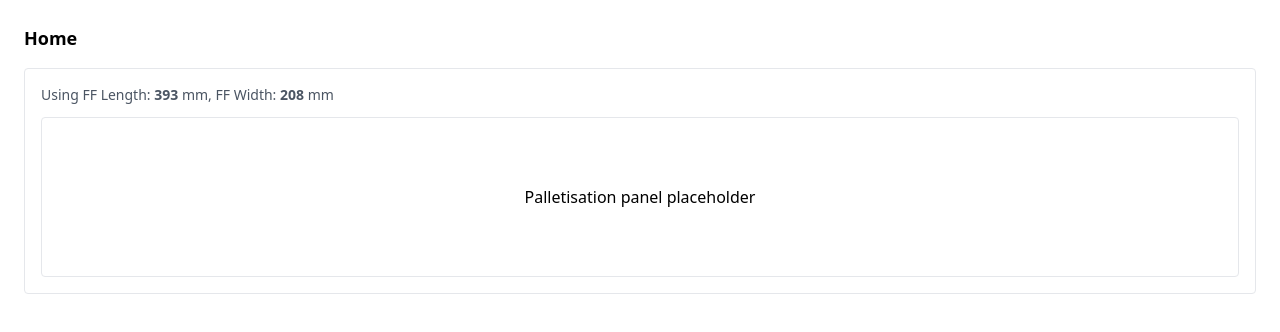
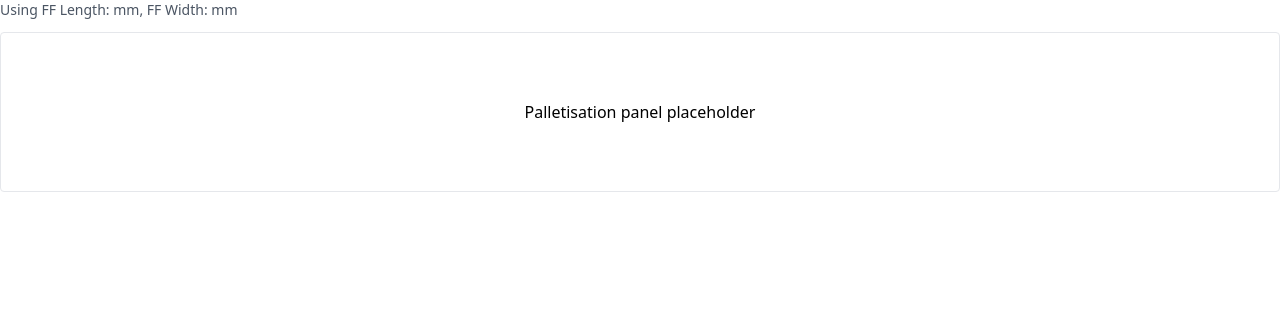
Before and after one commit to xandersteve20151983/my-box-project, a Next.js app: page / in a window 1280 px wide. Shown: the top 332 px of the page. Built offline with nearby package versions, Linux system fonts and the light colour scheme.

Commit message:
Update page.js

```diff
--- a/app/page.js
+++ b/app/page.js
@@ -1,17 +1,6 @@
-// app/page.js
+// no "use client" here
 import PalletisationPanel from "./components/pallets/PalletisationPanel.client";
 
-const ffLength = 393;
-const ffWidth  = 208;
-
-export default function Home() {
-  return (
-    <main className="p-6 space-y-4">
-      <h1 className="text-lg font-semibold">Home</h1>
-
-      <section className="border rounded p-4">
-        <PalletisationPanel ffLength={ffLength} ffWidth={ffWidth} />
-      </section>
-    </main>
-  );
+export default function Page() {
+  return <PalletisationPanel />;
 }
```
